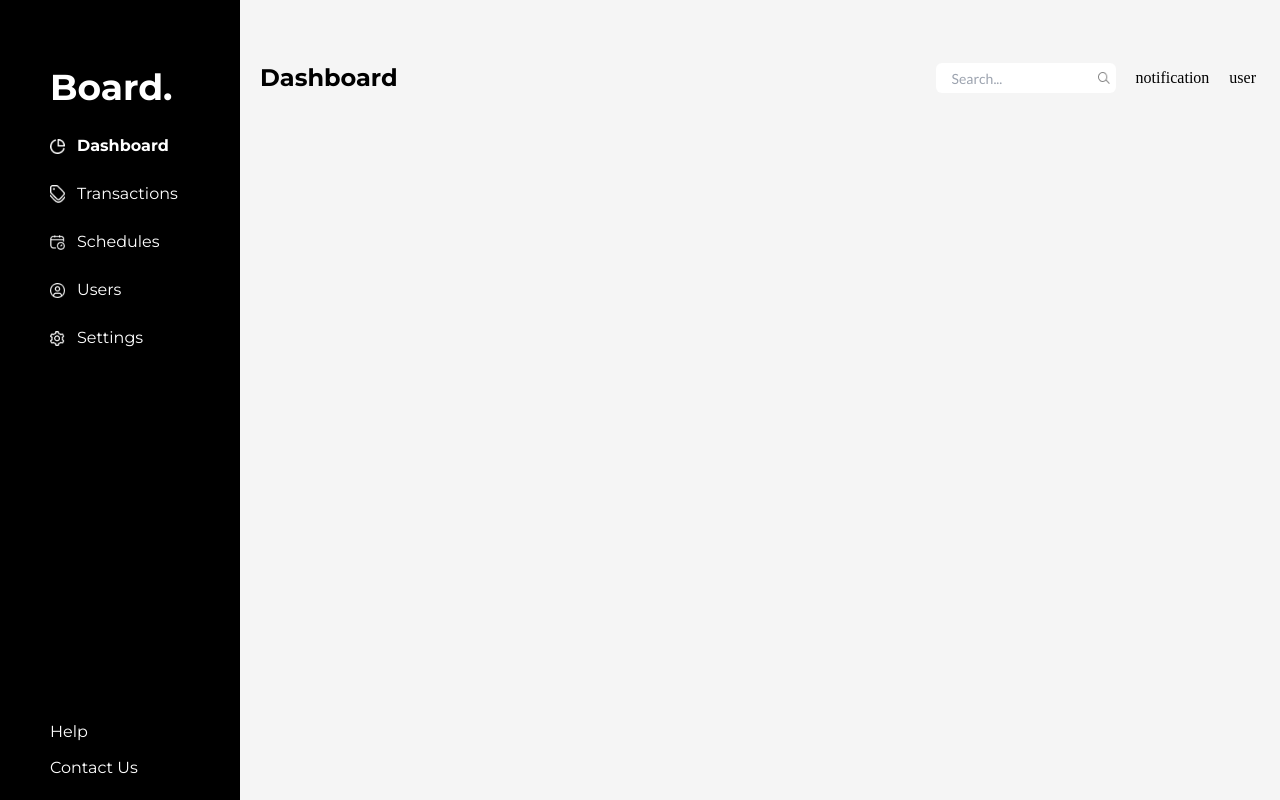
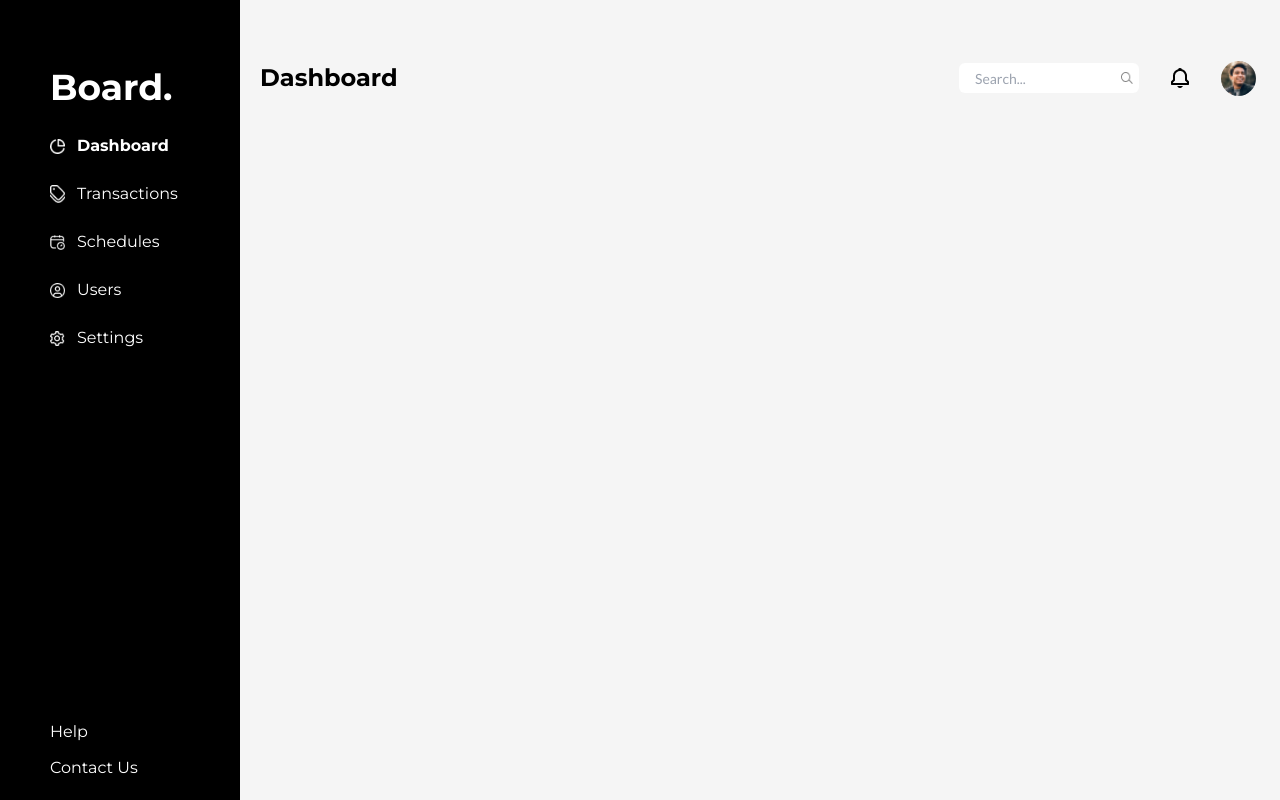
Before and after one commit to Avin008/Listed-Dashboard-Assignment, a Next.js app: page /dashboard in a window 1280 px wide. Built offline with nearby package versions, Linux system fonts and the light colour scheme.

Commit message:
added: navbar component

```diff
--- a/src/components/Navbar.tsx
+++ b/src/components/Navbar.tsx
@@ -7,12 +7,22 @@ const Navbar = () => {
       <span>
         <h1 className="font-sans text-[24px] font-bold">Dashboard</h1>
       </span>
-      <ul className="flex items-center gap-5 pr-6">
+      <ul className="flex items-center gap-8 pr-6">
         <li>
           <Searchbar />
         </li>
-        <li>notification</li>
-        <li>user</li>
+        <li>
+          <Image src="/bell.png" alt="" width={18} height={20} />
+        </li>
+        <li>
+          <Image
+            className="rounded-full"
+            src="/profile.png"
+            alt=""
+            width={35}
+            height={35}
+          />
+        </li>
       </ul>
     </nav>
   );
```
Also changed, not shown: public/bell.png (added), public/profile.png (added).
